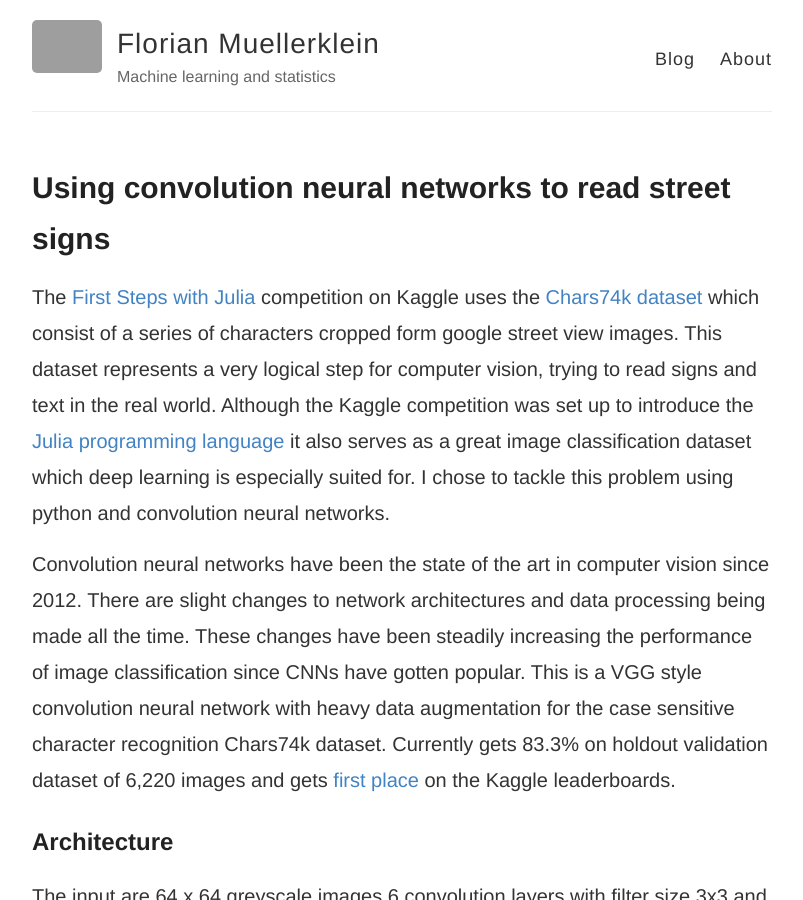
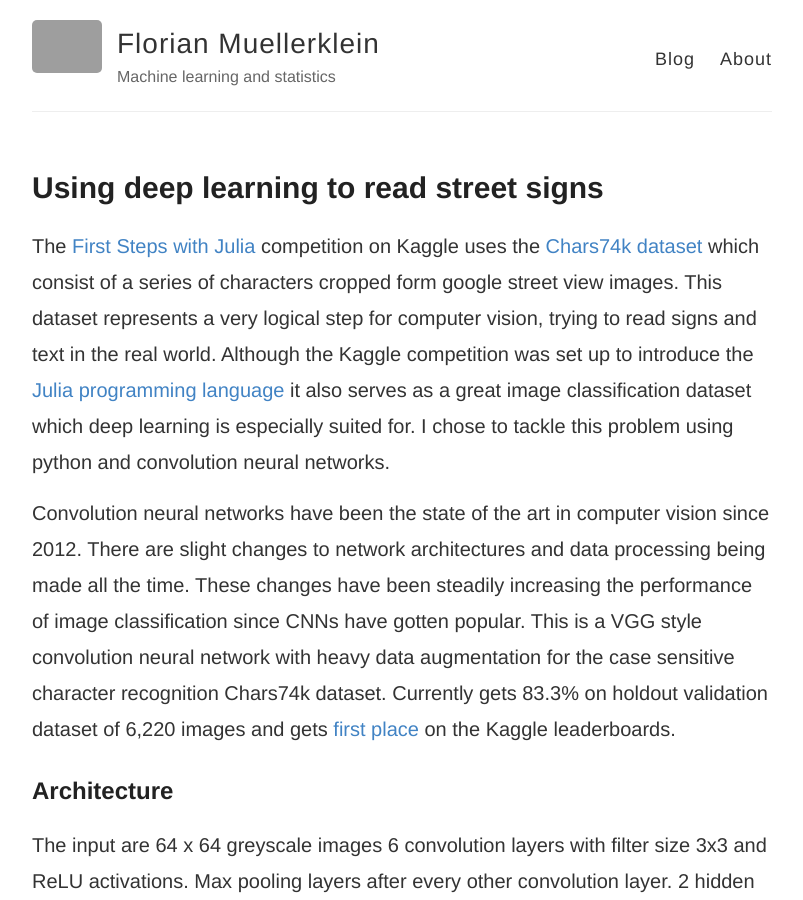
Before and after one commit to FlorianMuellerklein/FlorianMuellerklein.github.io, a Jekyll site: the page built from _posts/2016-2-13-cnn_streetview.md, in a window 1280 px wide and 900 px high. Shown: the whole window, without its empty margins (238-1041 px from the left). Built offline with Jekyll 4.4.1, drawn with Linux system fonts in a browser that asks for light colours; grey boxes are pictures that could not be loaded.

Commit message:
chars 74 cnn

```diff
--- a/_posts/2016-2-13-cnn_streetview.md
+++ b/_posts/2016-2-13-cnn_streetview.md
@@ -1,6 +1,6 @@
 ---
 layout: post
-title: Using convolution neural networks to read street signs
+title: Using deep learning to read street signs
 published: True
 ---
 
```
